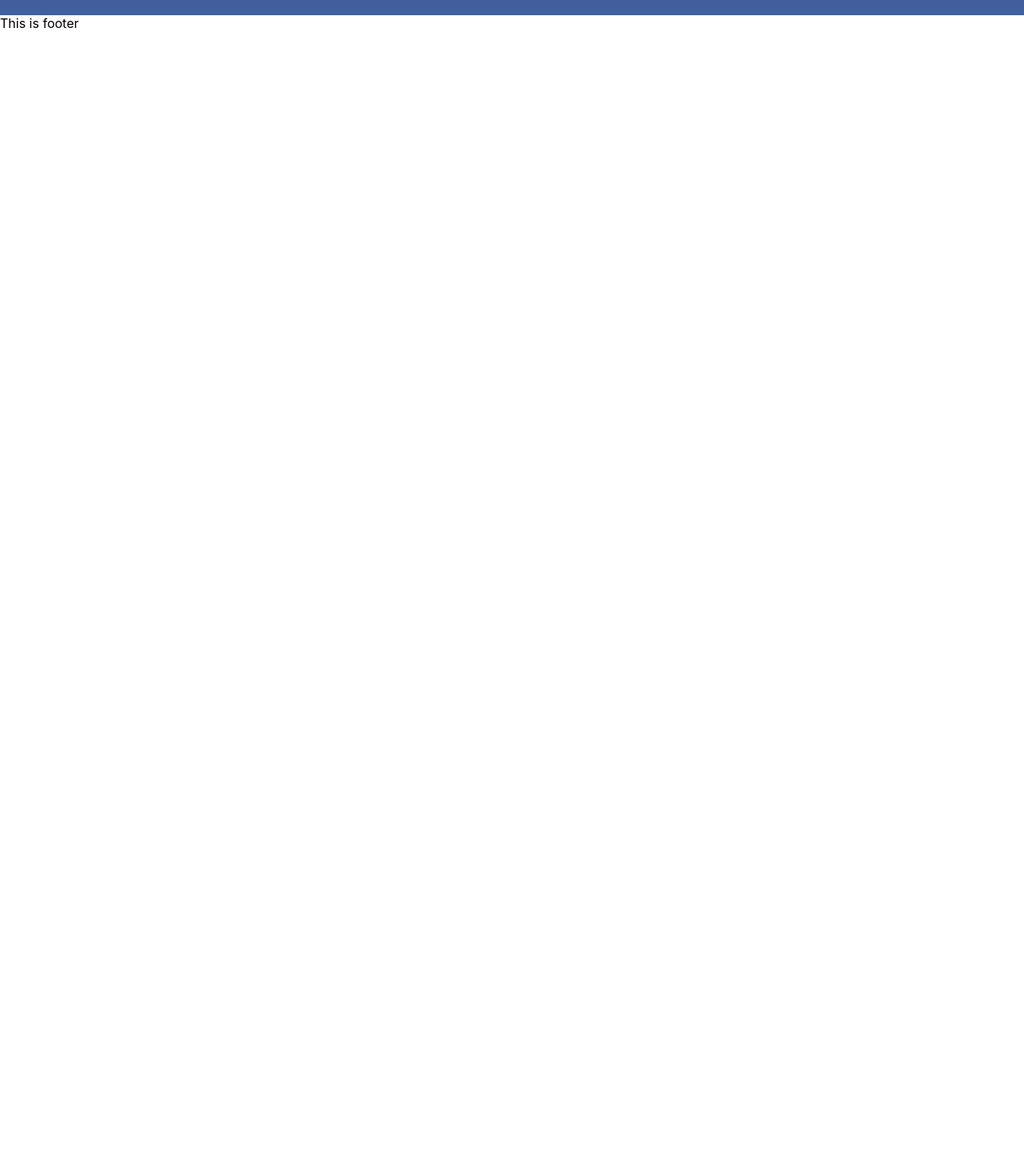
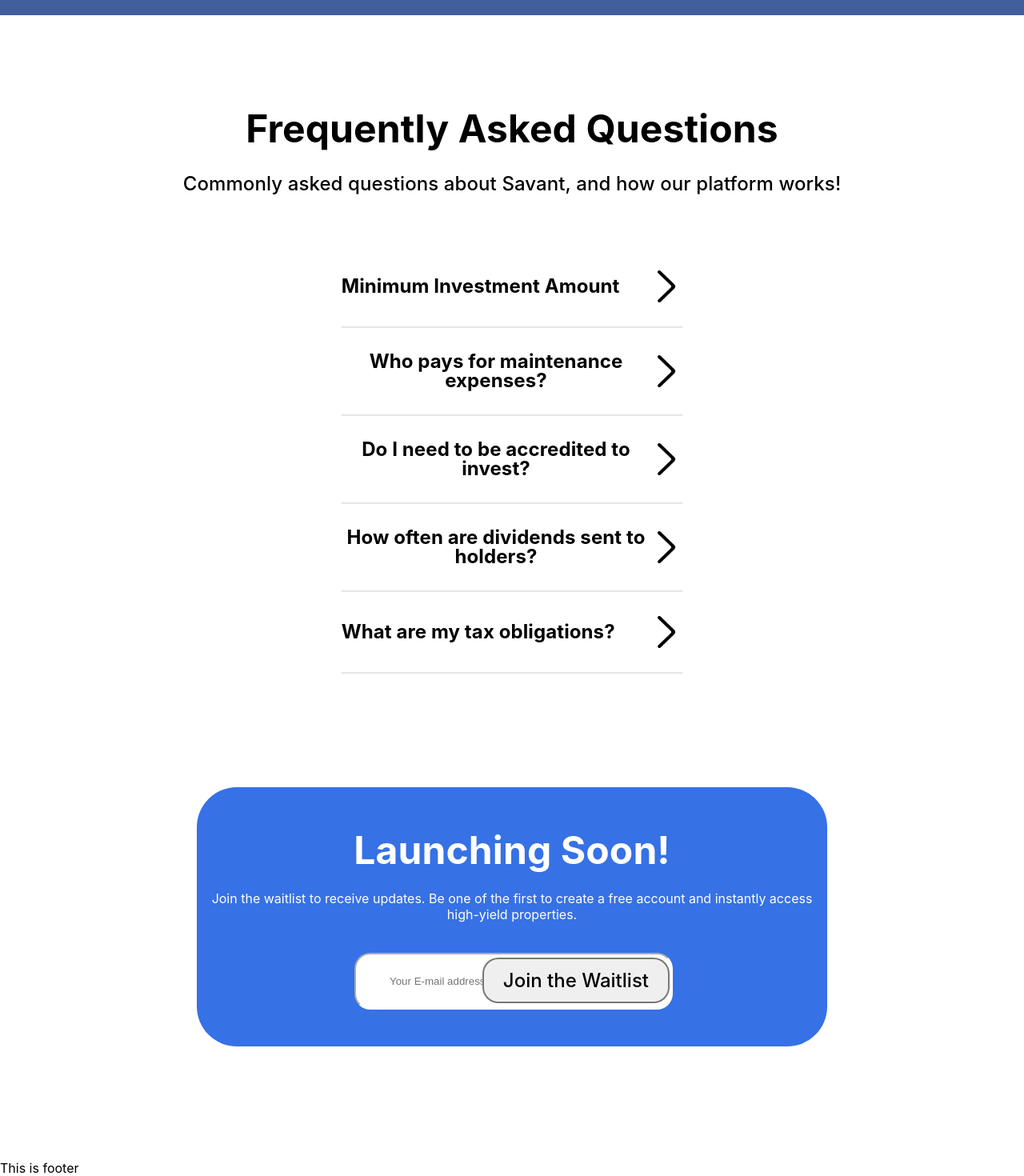
Before and after one commit to topangel1534/savant, a React (Create React App) app: page / in a window 1280 px wide. Shown: the part 3234-4704 px from the top of the page at 80% size. Before the commit the page ends 3273 px from the top, so only its background shows below. Built offline with nearby package versions, Linux system fonts and the light colour scheme.

Commit message:
Add launching soon component

```diff
--- a/src/App.js
+++ b/src/App.js
@@ -3,6 +3,7 @@
 import FeaturedOffering from "./components/FeaturedOffering";
 import Market from "./components/Market";
 import Teams from "./components/Teams";
+import Faq from "./components/Faq";
 import Footer from "./layouts/Footer";
 
 import "./App.css";
@@ -15,6 +16,7 @@
       <FeaturedOffering />
       <Market />
       <Teams />
+      <Faq />
       <Footer />
     </div>
   );
--- a/src/components/Faq/index.jsx
+++ b/src/components/Faq/index.jsx
@@ -1,9 +1,38 @@
+import LaunchingSoon from "../LaunchingSoon";
 import "./index.scss";
+
+import Arrow from "../../assets/images/arrow.png";
 
 const Faq = () => {
   return (
     <div className="faq">
-      <div className="faq-item"></div>
+      <div className="faq-title">Frequently Asked Questions</div>
+      <div className="faq-description">
+        Commonly asked questions about Savant, and how our platform works!
+      </div>
+      <div className="faq-container">
+        <div className="faq-item">
+          <div>Minimum Investment Amount</div>
+          <img src={Arrow} alt="Arrow" />
+        </div>
+        <div className="faq-item">
+          <div>Who pays for maintenance expenses?</div>
+          <img src={Arrow} alt="Arrow" />
+        </div>
+        <div className="faq-item">
+          <div>Do I need to be accredited to invest?</div>
+          <img src={Arrow} alt="Arrow" />
+        </div>
+        <div className="faq-item">
+          <div>How often are dividends sent to holders?</div>
+          <img src={Arrow} alt="Arrow" />
+        </div>
+        <div className="faq-item">
+          <div>What are my tax obligations?</div>
+          <img src={Arrow} alt="Arrow" />
+        </div>
+      </div>
+      <LaunchingSoon />
     </div>
   );
 };
--- a/src/components/Faq/index.scss
+++ b/src/components/Faq/index.scss
@@ -0,0 +1,39 @@
+.faq {
+  $root: &;
+  margin-top: 130px;
+  text-align: center;
+  &-title {
+    font-weight: 700;
+    font-size: 48px;
+    line-height: 24px;
+    letter-spacing: 0.1px;
+    color: #000;
+    margin-bottom: 45px;
+  }
+
+  &-description {
+    font-weight: 500;
+    font-size: 24px;
+    line-height: 24px;
+    letter-spacing: 0.1px;
+    margin-bottom: 66px;
+  }
+
+  &-container {
+    #{$root}-item {
+      display: flex;
+      align-items: center;
+      width: 33.33%;
+      margin: auto;
+      justify-content: space-between;
+      border-bottom: 2px solid rgba(0, 0, 0, 0.1);
+      padding: 30px 0;
+      > div {
+        font-size: 24px;
+        font-weight: 700;
+        line-height: 24px;
+        letter-spacing: 0.1px;
+      }
+    }
+  }
+}
--- /dev/null
+++ b/src/components/LaunchingSoon/index.jsx
@@ -0,0 +1,24 @@
+import "./index.scss";
+
+const LaunchingSoon = () => {
+  return (
+    <div className="launching-soon">
+      <div className="launching-soon-title">Launching Soon!</div>
+      <div className="launching-soon-description">
+        Join the waitlist to receive updates. Be one of the first to create a
+        free account and instantly access high-yield properties.
+      </div>
+      <div className="join-waitlist">
+        <input
+          type="text"
+          name="email"
+          className="email-address"
+          placeholder="Your E-mail address"
+        />
+        <div className="join-button">Join the Waitlist</div>
+      </div>
+    </div>
+  );
+};
+
+export default LaunchingSoon;
--- /dev/null
+++ b/src/components/LaunchingSoon/index.scss
@@ -0,0 +1,48 @@
+.launching-soon {
+  margin: 142px 246px;
+  background: #3671e5;
+  border-radius: 50px;
+  padding-top: 52px;
+  padding-bottom: 46px;
+
+  &-title {
+    font-weight: 700;
+    font-size: 48px;
+    line-height: 53px;
+    letter-spacing: 0.1px;
+    margin-bottom: 24px;
+    color: white;
+  }
+
+  &-description {
+    color: white;
+    margin-bottom: 38px;
+  }
+
+  .join-waitlist {
+    position: relative;
+    width: 50%;
+    margin: auto;
+    .email-address {
+      width: 100%;
+      background: #ffffff;
+      border-radius: 20px;
+      border-color: #fff;
+      padding: 26px 0;
+      text-indent: 42px;
+    }
+
+    .join-button {
+      display: inline-block;
+      position: absolute;
+      top: 6px;
+      right: 0;
+      background: #efefef;
+      border: 2px solid rgba(0, 0, 0, 0.5);
+      border-radius: 20px;
+      padding: 12px 24px;
+      font-size: 24px;
+      font-weight: 500;
+    }
+  }
+}
```
Also changed, not shown: src/components/LauncingSoon/index.jsx (deleted, +0 -7 lines), src/assets/images/arrow.png (added), src/components/LauncingSoon/index.scss (deleted).
